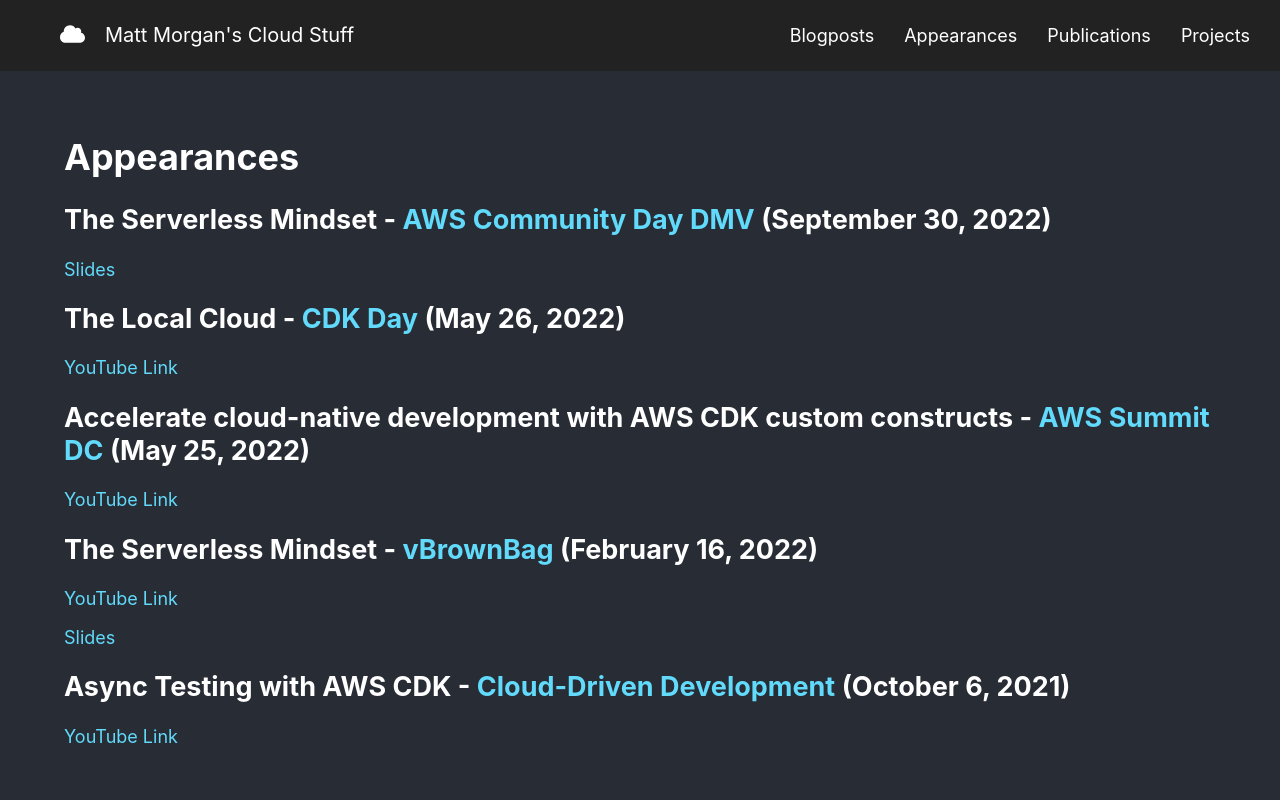
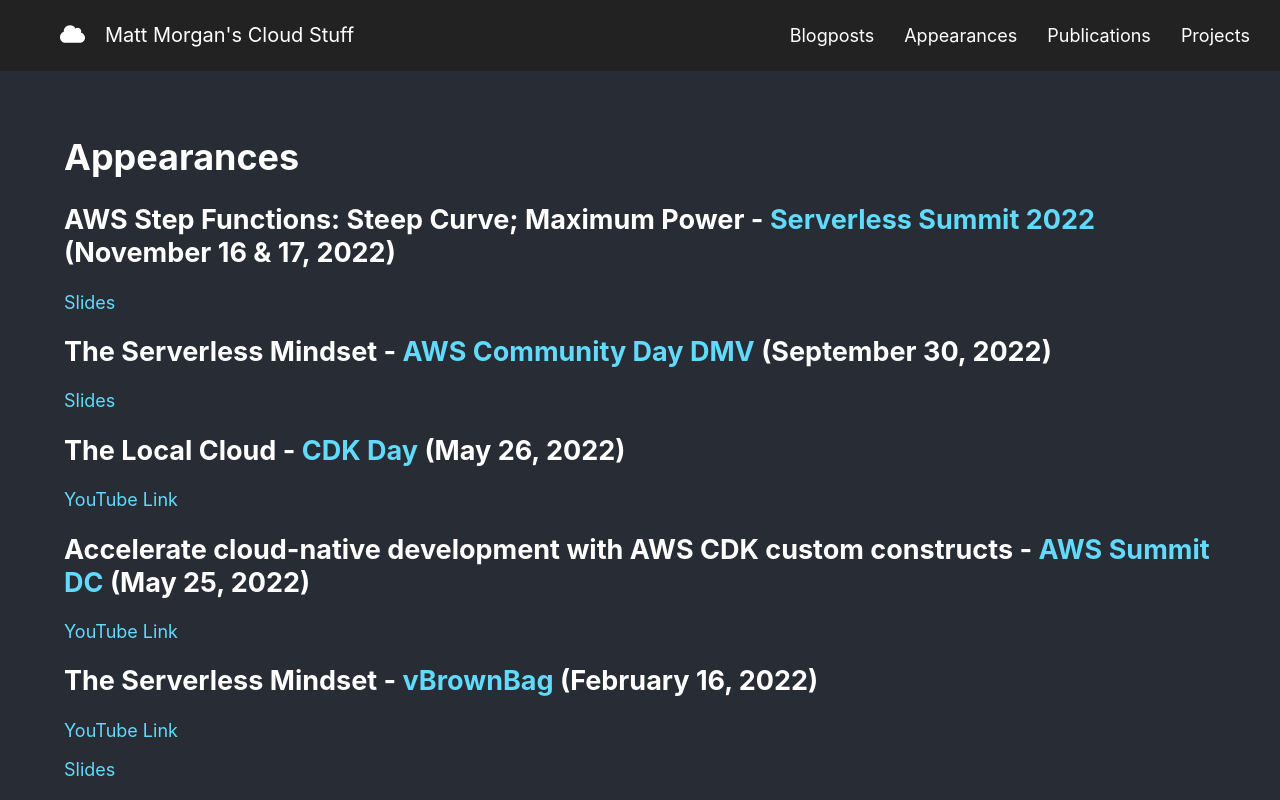
Before and after one commit to elthrasher/mattmorgan.cloud, a React (Vite) app: page /appearances in a window 1280 px wide. Shown: the top 800 px of the page. Built offline with nearby package versions, Linux system fonts and the light colour scheme.

Commit message:
add ss22

```diff
--- a/src/components/appearances.tsx
+++ b/src/components/appearances.tsx
@@ -1,11 +1,32 @@
 import React from 'react';
+import ss22 from '../assets/Serverless Summit 22 - Sfn Steep Curve Max Power - Matt Morgan.pdf';
 
 const Appearances = () => (
   <div className="content">
     <h1>Appearances</h1>
     <article>
-      <h2>The Serverless Mindset - <a href="https://awscommunitydaydmv.super.site/">AWS Community Day DMV</a> (September 30, 2022)</h2>
-      <p><a href="https://docs.google.com/presentation/d/1yeCit3bVTjFyNTHzzEKfqDQ5Vlp-PT3T997uDCeCEMk/edit?usp=sharing">Slides</a></p>
+      <h2>
+        AWS Step Functions: Steep Curve; Maximum Power -{' '}
+        <a href="https://www.serverless-summit.io/">Serverless Summit 2022</a>{' '}
+        (November 16 & 17, 2022)
+      </h2>
+      <p>
+        <a href={ss22}>Slides</a>
+      </p>
+    </article>
+    <article>
+      <h2>
+        The Serverless Mindset -{' '}
+        <a href="https://awscommunitydaydmv.super.site/">
+          AWS Community Day DMV
+        </a>{' '}
+        (September 30, 2022)
+      </h2>
+      <p>
+        <a href="https://docs.google.com/presentation/d/1yeCit3bVTjFyNTHzzEKfqDQ5Vlp-PT3T997uDCeCEMk/edit?usp=sharing">
+          Slides
+        </a>
+      </p>
     </article>
     <article>
       <h2>
```
Also changed, not shown: 1 other file (tests, documents, lock files or other folders).
